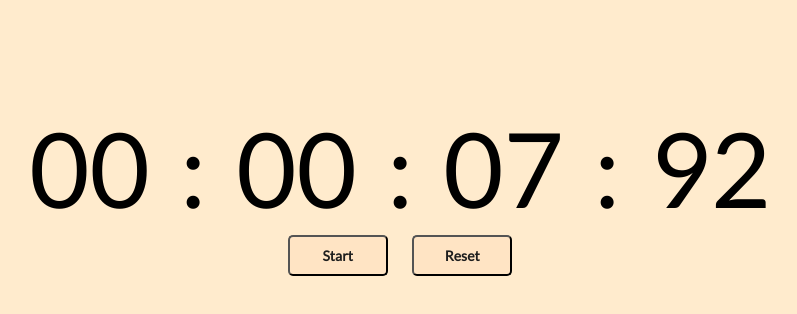
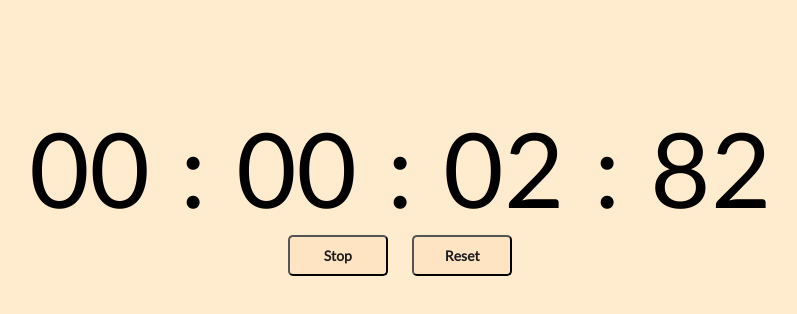
Before and after one commit to dembasiby/miscellaneousGUIApps, a plain HTML site: page 07.AJavaScriptStopwatch/index.html in a window 1280 px wide. Both pictures are taken after a click on the button "Start". Shown: the whole page, without its empty margins (240-1037 px from the left). Drawn offline with Linux system fonts and the light colour scheme.

Commit message:
Completed the stopwatch assignment

```diff
--- a/07.AJavaScriptStopwatch/index.html
+++ b/07.AJavaScriptStopwatch/index.html
@@ -11,17 +11,17 @@
 <body>
     <main>
         <section id="timer">
-          <div class="timeDigit" id="hours"></div>
-          <div class="timeSeparator">:</div>
-          <div class="timeDigit" id="minutes"></div>
-          <div class="timeSeparator">:</div>
-          <div class="timeDigit" id="seconds"></div>
-          <div class="timeSeparator">:</div>
-          <div class="timeDigit" id="milliseconds"></div>
+          <div id="hours">00</div>
+          <div>:</div>
+          <div id="minutes">00</div>
+          <div>:</div>
+          <div id="seconds">00</div>
+          <div>:</div>
+          <div id="milliseconds">00</div>
         </section>
         <div id="buttons">
-            <button type="submit" value="start">Start</button>
-            <button type="reset" value="reset">Reset</button>
+            <button class="start" type="submit">Start</button>
+            <button id="reset" type="reset">Reset</button>
         </div>
     </main>
     <script src="js/jquery.js"></script>
--- a/07.AJavaScriptStopwatch/js/main.js
+++ b/07.AJavaScriptStopwatch/js/main.js
@@ -1,32 +1,63 @@
-$(function() {
-  var milliseconds = 0;
-  var seconds = 0;
-  var minutes = 0;
-  var hours = 0;
+var stopWatch = {
+  milliseconds: 0,
+  seconds: 0,
+  minutes: 0,
+  hours: 0,
+  interVal: null,
+  displayTime: function() {
+    $('#hours').html(this.hours < 10 ? '0' + this.hours : this.hours);
+    $('#minutes').html(this.minutes < 10 ? '0' + this.minutes : this.minutes);
+    $('#seconds').html(this.seconds < 10 ? '0' + this.seconds : this.seconds);
+    $('#milliseconds').html(this.milliseconds < 10 ? '0' +
+      this.milliseconds : this.milliseconds);
+  },
+  startClock: function(e) {
+    e.preventDefault();
+    this.interVal = setInterval(function() {
+      this.milliseconds += 1
+      if (this.milliseconds == 99) {
+        this.seconds += 1;
+        this.milliseconds = 0;
+      }
+      if (this.seconds == 59) {
+        this.minutes += 1;
+        this.seconds = 0;
+      }
+      if (this.minutes == 59) {
+        this.hours += 1;
+        this.minutes = 0;
+      }
 
-  window.setInterval(function() {
-    milliseconds += 1
+      this.displayTime();
+    }.bind(this), 10);
+    $('.start').html('Stop').removeClass('start').addClass('stop');
+  },
+  stopClock: function(e) {
+    e.preventDefault();
+    clearInterval(this.interVal);
+    $('.stop').html('Start').removeClass('stop').addClass('start');
+  },
+  resetClock: function(e) {
+    e.preventDefault();
+    $('.stop, .start').html('Start')
+      .removeClass('stop').addClass('start');
 
-    if (milliseconds == 100) {
-      seconds += 1;
-      milliseconds = 0;
-    }
+    clearInterval(this.interVal);
+    this.milliseconds = 0;
+    this.seconds = 0;
+    this.minutes = 0;
+    this.hours = 0;
+    this.displayTime();
+  },
 
-    if (seconds == 60) {
-      minutes += 1;
-      seconds = 0;
-    }
+  bind: function() {
+    $('#buttons').on('click', '.start', $.proxy(this.startClock, this));
+    $('#buttons').on('click', '.stop', $.proxy(this.stopClock, this));
+    $('#buttons').on('click', '#reset', $.proxy(this.resetClock, this));
+  },
+  init: function() {
+    this.bind();
+  }
+}
 
-    if (minutes == 60) {
-      hours += 1;
-      minutes = 0;
-    }
-
-      $('#hours').html(hours < 10 ? '0' + hours : hours);
-      $('#minutes').html(minutes < 10 ? '0' + minutes : minutes);
-      $('#seconds').html(seconds < 10 ? '0' + seconds : seconds);
-      $('#milliseconds').html(milliseconds);
-
-  }, 10)
-
-})
+stopWatch.init();
```
